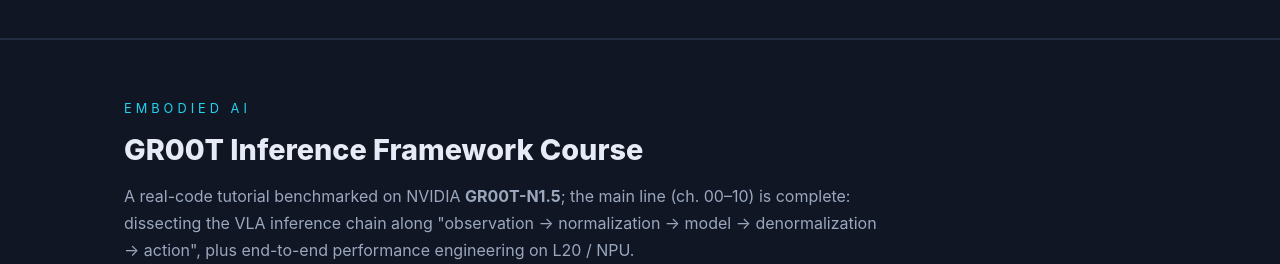
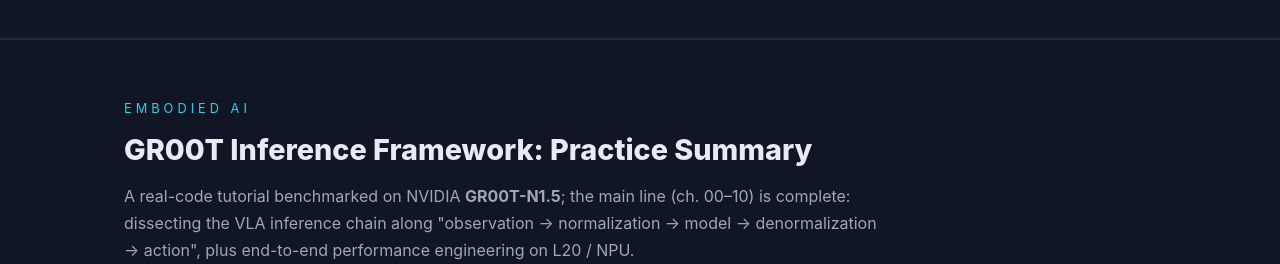
Before and after one commit to zongwave/zongwave.github.io, a plain HTML site: page en/index.html in a window 1280 px wide. Shown: the part 2760-3024 px from the top of the page. Drawn offline with Linux system fonts and the light colour scheme.

Commit message:
site: rename GR00T section to practice summary (zh/en)

```diff
--- a/en/index.html
+++ b/en/index.html
@@ -201,7 +201,7 @@
 <section id="embodied" style="background:var(--bg2);border-top:1px solid var(--line)">
   <div class="wrap">
     <div class="sec-k">Embodied AI</div>
-    <div class="sec-t">GR00T Inference Framework Course</div>
+    <div class="sec-t">GR00T Inference Framework: Practice Summary</div>
     <p class="sec-d">A real-code tutorial benchmarked on NVIDIA <b>GR00T-N1.5</b>; the main line (ch. 00–10) is complete: dissecting the VLA inference chain along "observation → normalization → model → denormalization → action", plus end-to-end performance engineering on L20 / NPU.</p>
     <figure style="margin:22px 0 0;text-align:center">
       <img src="../assets/n15_pour_demo.gif" width="200" loading="lazy" alt="GR00T-N1.5 pouring-tea demo (from ch. 2)" style="border-radius:14px;border:1px solid var(--line);max-width:100%">
```
Also changed, not shown: index.html (+1 -1 lines).
